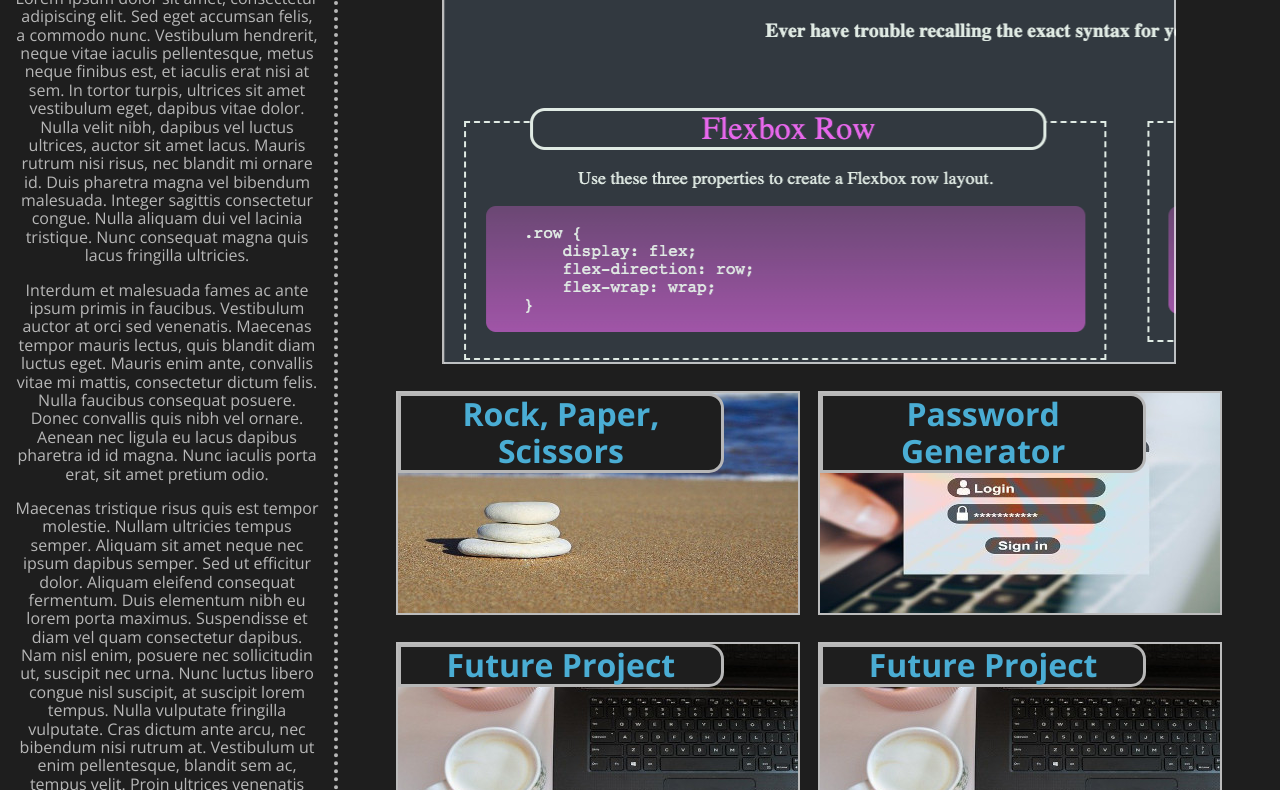
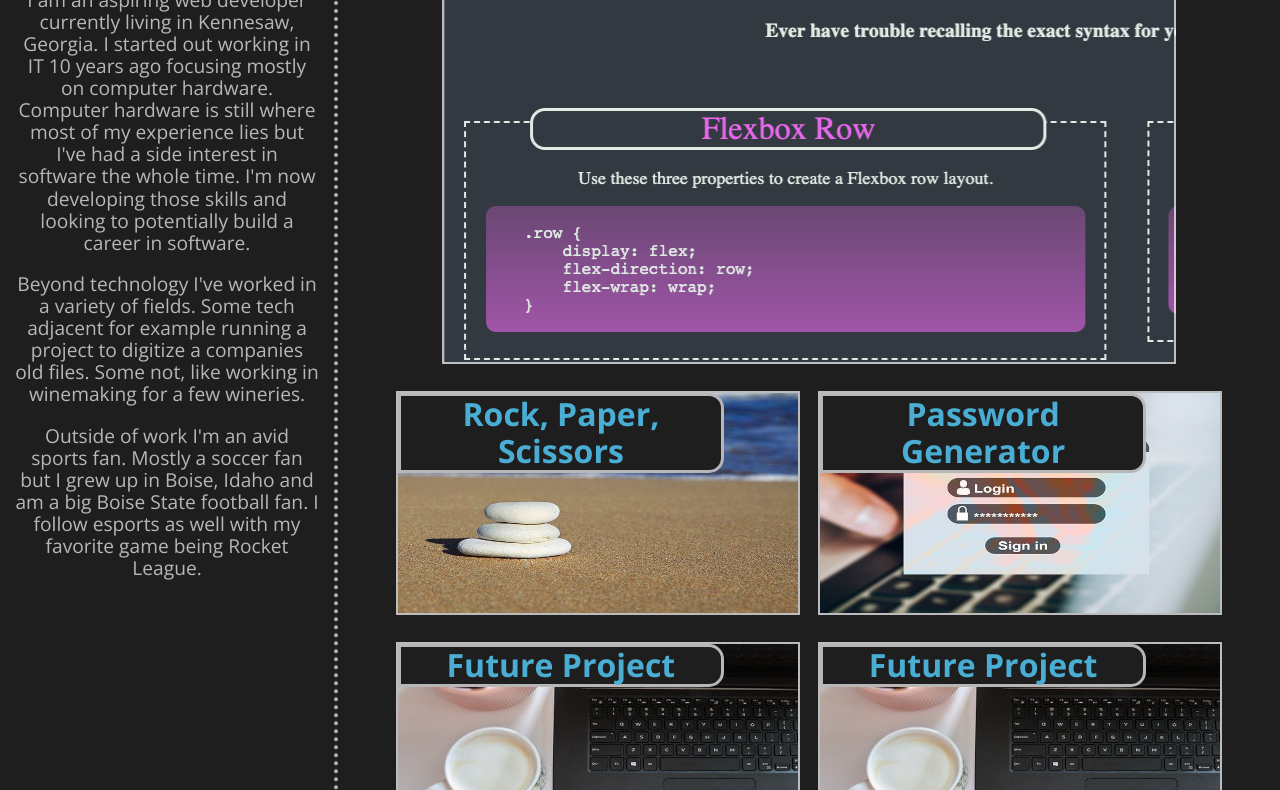
Before and after one commit to SeanOVery/Advanced-CSS-Portfolio, a plain HTML site: page index.html in a window 1280 px wide. Shown: the part 550-1340 px from the top of the page. Drawn offline with nearby package versions, Linux system fonts and the light colour scheme.

Commit message:
added about me and images in readme. Complete

```diff
--- a/assets/css/styles.css
+++ b/assets/css/styles.css
@@ -110,6 +110,10 @@ main {
 
 .left p, .left h2 {
     text-align: center;
+}
+
+.left p {
+    font-size: larger;
 }
 
 .projects {
--- a/index.html
+++ b/index.html
@@ -32,13 +32,13 @@
     <main class="content">
         <article class="left" id="about_link">
             <h2>About me</h2>
-            <p>Lorem ipsum dolor sit amet, consectetur adipiscing elit. Sed eget accumsan felis, a commodo nunc. Vestibulum hendrerit, neque vitae iaculis pellentesque, metus neque finibus est, et iaculis erat nisi at sem. In tortor turpis, ultrices sit amet vestibulum eget, dapibus vitae dolor. Nulla velit nibh, dapibus vel luctus ultrices, auctor sit amet lacus. Mauris rutrum nisi risus, nec blandit mi ornare id. Duis pharetra magna vel bibendum malesuada. Integer sagittis consectetur congue. Nulla aliquam dui vel lacinia tristique. Nunc consequat magna quis lacus fringilla ultricies.
+            <p>I am an aspiring web developer currently living in Kennesaw, Georgia. I started out working in IT 10 years ago focusing mostly on computer hardware. Computer hardware is still where most of my experience lies but I've had a side interest in software the whole time. I'm now developing those skills and looking to potentially build a career in software.
             </p>
             <p>
-            Interdum et malesuada fames ac ante ipsum primis in faucibus. Vestibulum auctor at orci sed venenatis. Maecenas tempor mauris lectus, quis blandit diam luctus eget. Mauris enim ante, convallis vitae mi mattis, consectetur dictum felis. Nulla faucibus consequat posuere. Donec convallis quis nibh vel ornare. Aenean nec ligula eu lacus dapibus pharetra id id magna. Nunc iaculis porta erat, sit amet pretium odio.
+            Beyond technology I've worked in a variety of fields. Some tech adjacent for example running a project to digitize a companies old files. Some not, like working in winemaking for a few wineries.
             </p>
             <p>
-            Maecenas tristique risus quis est tempor molestie. Nullam ultricies tempus semper. Aliquam sit amet neque nec ipsum dapibus semper. Sed ut efficitur dolor. Aliquam eleifend consequat fermentum. Duis elementum nibh eu lorem porta maximus. Suspendisse et diam vel quam consectetur dapibus. Nam nisl enim, posuere nec sollicitudin ut, suscipit nec urna. Nunc luctus libero congue nisl suscipit, at suscipit lorem tempus. Nulla vulputate fringilla vulputate. Cras dictum ante arcu, nec bibendum nisi rutrum at. Vestibulum ut enim pellentesque, blandit sem ac, tempus velit. Proin ultrices venenatis tortor eget vehicula.
+            Outside of work I'm an avid sports fan. Mostly a soccer fan but I grew up in Boise, Idaho and am a big Boise State football fan. I follow esports as well with my favorite game being Rocket League.
             </p>
         </article>
 
```
Also changed, not shown: assets/images/screenshot-1.png (added), assets/images/screenshot-2.png (added), 3 other files.
